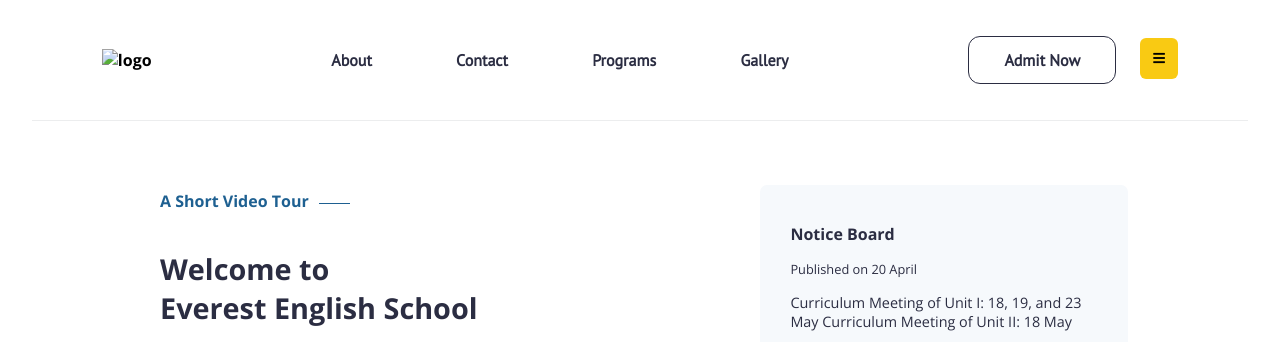
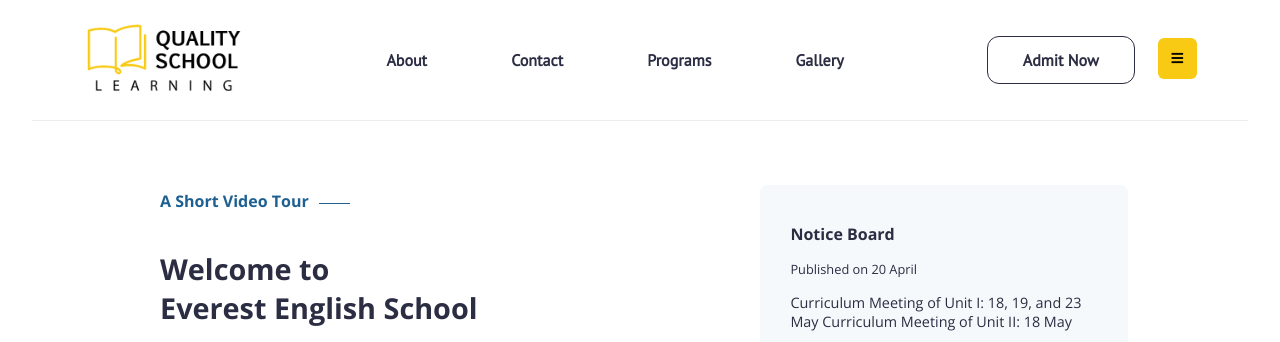
Before and after one commit to zmercury/semesterproject, a plain HTML site: page index.html in a window 1280 px wide. Shown: the top 342 px of the page. Drawn offline with nearby package versions, Linux system fonts and the light colour scheme; the site is published under a folder, as on GitHub Pages, so addresses that start at the root find nothing.

Commit message:
Header Redesign & Image Sorce Management

```diff
--- a/index.html
+++ b/index.html
@@ -23,7 +23,7 @@
     <div class="headerContainer">
         <div class="innerHeaderContainer">
             <div class="logoContainer">
-                <img src="/images/Untitled-1logoMain.png" alt="logo" class="siteLogoMain">
+                <img src="./images/Untitled-1logoMain.png" alt="logo" class="siteLogoMain">
             </div>
             <div class="navContainer">
                 <ul class="navList">
```
